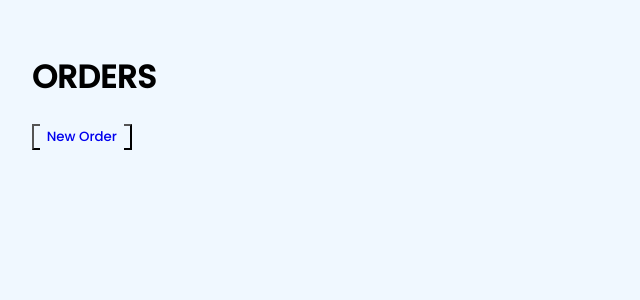
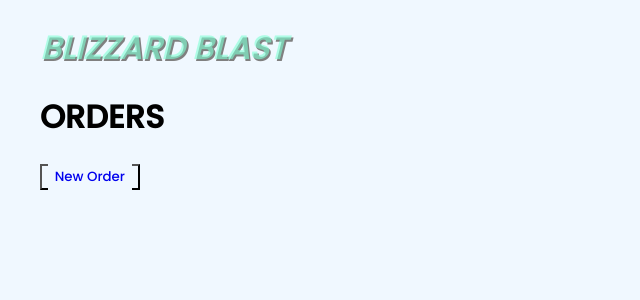
Before and after one commit to vaughnfajardo/blizzardblast1, a Django app: page /orders/ in a window 1280 px wide. Shown: the top 300 px of the page, without its empty margins (0-640 px from the left). Run offline with Django 4.2, Linux system fonts and the light colour scheme; data that the repository does not hold is empty.

Commit message:
Modified base.html to add blizzardblast header

```diff
--- a/orderpreparation/templates/base.html
+++ b/orderpreparation/templates/base.html
@@ -13,11 +13,24 @@
          font-family: 'Poppins', Helvetica, sans-serif;
       }
       body {
-         margin: 2em;
+         margin: 1.5em 2.5em;
+      }
+      header {
+         font-style: italic;
+         color: rgba(127, 255, 212, 0.596);
+         text-shadow: 0.1em 0.1em gray;
+      }
+      header h1 {
+         margin: 0;
       }
     </style>
 </head>
 <body>
+    {% block header %}
+    <header>
+      <h1>BLIZZARD BLAST</h1>
+    </header>
+    {% endblock %}
     {% block style %}
     {% endblock %}
     {% block content %}
```
